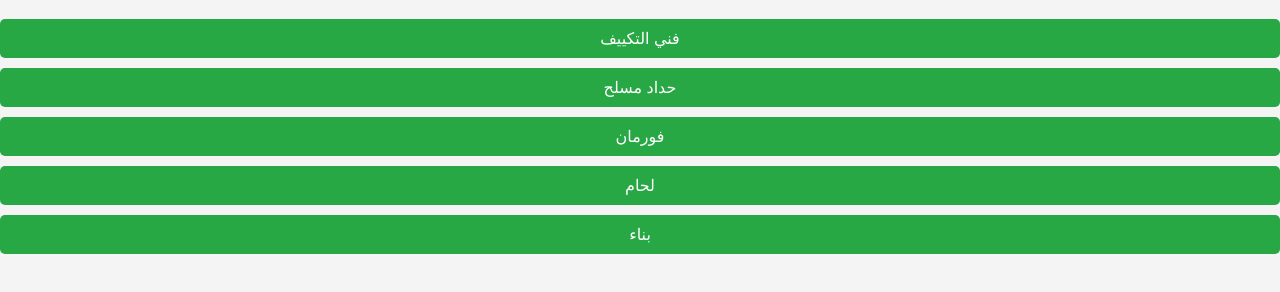
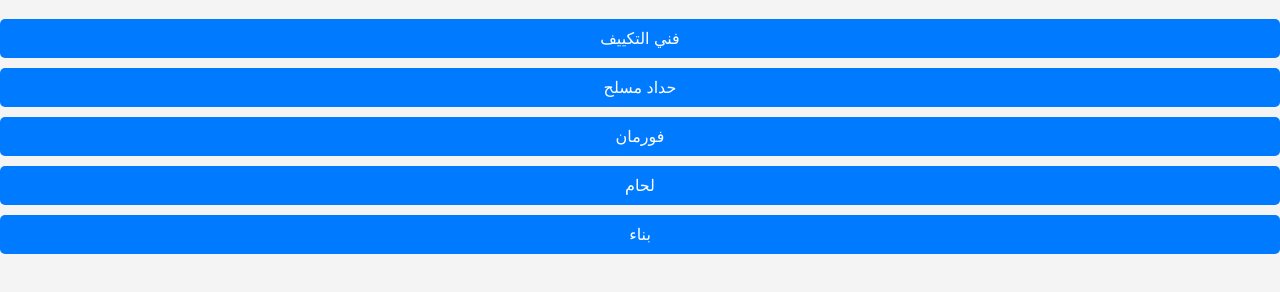
Before and after one commit to Q4izz/ASQ, a plain HTML site: page index.html in a window 1280 px wide. Shown: the part 62-354 px from the top of the page. Drawn offline with Linux system fonts and the light colour scheme.

Commit message:
Update style.css

```diff
--- a/style.css
+++ b/style.css
@@ -46,11 +46,11 @@ button:hover {
 
 /* Job List */
 #job-list button {
-    background: #28a745;
+    background: #007bff;
 }
 
 #job-list button:hover {
-    background: #218838;
+    background: #0056b3;
 }
 
 /* Employee List */
```
